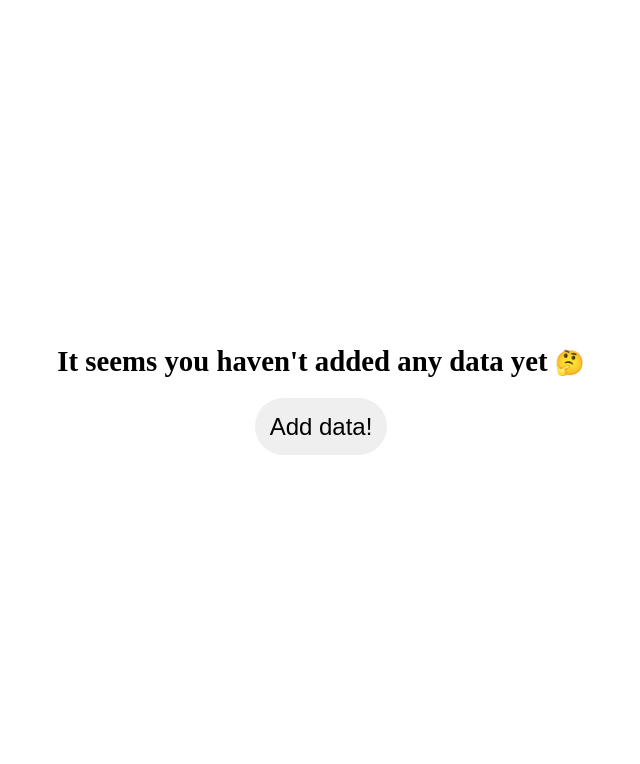
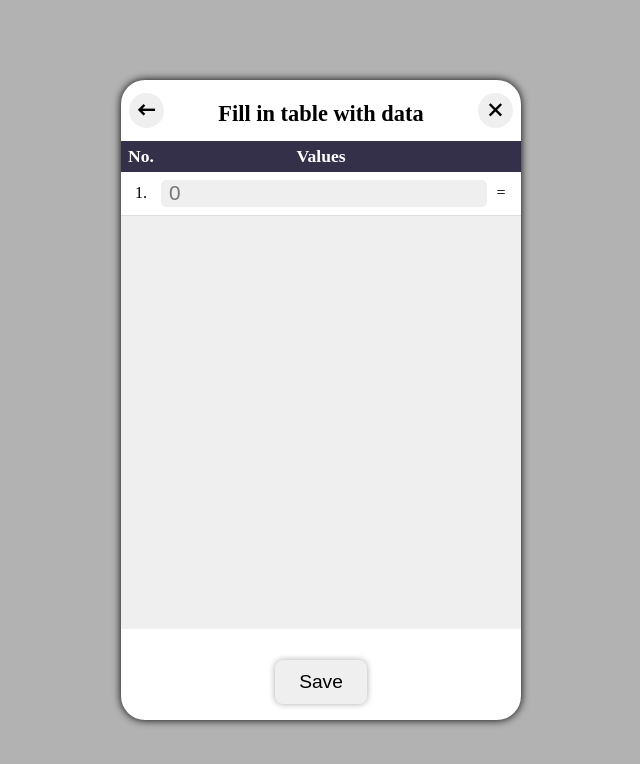
Before and after one commit to Marcin15/Mpso, an Angular app: page / in a window 1280 px wide. Shown: the top 764 px of the page, without its empty margins (319-959 px from the left). Built offline with nearby package versions, Linux system fonts and the light colour scheme; what ng2-charts would draw is missing.

Commit message:
style(data-insert-dialog): Add final styles

```diff
--- a/src/app/app.component.html
+++ b/src/app/app.component.html
@@ -1,4 +1,4 @@
-<ng-container *ngIf="selectedProfile; else noChartDataTemplate">
+<!-- <ng-container *ngIf="selectedProfile; else noChartDataTemplate">
   <div class="selectedProfile">
     <div class="add-new-wrapper">
       <button>Manage profiles</button>
@@ -22,7 +22,7 @@
 <app-basic-information-dialog *ngIf="showDataInsertDialog"
                               (closeDialog)="showDataInsertDialog = false"
                               (getUserProfileData)="getProfileData($event)">
-</app-basic-information-dialog>
+</app-basic-information-dialog> -->
 
 <!--
 <app-data-manager *ngIf="!showDataInsertComponent"
@@ -32,3 +32,7 @@
 <!-- <app-data-insert>
 
 </app-data-insert> -->
+
+<app-data-insert-dialog>
+
+</app-data-insert-dialog>
--- a/src/app/components/dialogs/data-insert-dialog/data-insert-dialog.component.html
+++ b/src/app/components/dialogs/data-insert-dialog/data-insert-dialog.component.html
@@ -1,15 +1,26 @@
 <div class="overlay" (click)="closeDialogClick()"></div>
 <div class="container">
-    <!-- <div class="dialog-wrapper"> -->
-        <div class="title-wrapper">
+    <div class="dialog-wrapper"></div>
+    <div class="header-container">
+        <div class="header-wrapper">
+            <button class="header-button">
+                <span class="material-symbols-outlined">
+                    keyboard_backspace
+                </span>
+            </button>
             <span>Fill in table with data</span>
+            <button class="header-button right">
+                <span class="material-symbols-outlined"> close </span>
+            </button>
         </div>
+    </div>
+    <div class="table-wrapper">
+        <div class="test">
             <table #dataInsertTable>
                 <colgroup>
-                <col span="1" style="width: 15%" />
-                <col span="1" style="width: 75%" />
+                    <col span="1" style="width: 10%" />
+                    <col span="1" style="width: 80%" />
                 </colgroup>
-
                 <thead>
                     <th>No.</th>
                     <th>Values</th>
@@ -23,16 +34,14 @@
                             let last = last
                         "
                     >
-                    <tr
-                        [ngClass]="{ dragging: item.isDragging }"
-                        draggable="true"
-                    >
+                        <tr [ngClass]="{ dragging: item.isDragging }">
                             <td class="No-row">
                                 <span>{{ i + 1 }}.</span>
                             </td>
                             <td class="input-row">
                                 <input
                                     type="number"
+                                    placeholder="0"
                                     [(ngModel)]="item.value"
                                     (keydown)="removeEmptyRow($event, i)"
                                 />
@@ -47,14 +56,23 @@
                                 <div
                                     [ngClass]="{ 'insert-row-tooltip': !last }"
                                     (click)="insertNewRow(i)"
-                            ></div>
+                                >
+                                    <span
+                                        *ngIf="!last"
+                                        class="material-symbols-outlined"
+                                    >
+                                        add_circle
+                                    </span>
+                                </div>
                             </td>
                         </tr>
                     </ng-container>
                 </tbody>
             </table>
-        <section class="footer">
+        </div>
+    </div>
+    <div class="footer">
+        <span class="line-separator"></span>
         <button class="save" (click)="saveClick()">Save</button>
-        </section>
-    <!-- </div> -->
     </div>
+</div>
--- a/src/app/components/dialogs/data-insert-dialog/data-insert-dialog.component.scss
+++ b/src/app/components/dialogs/data-insert-dialog/data-insert-dialog.component.scss
@@ -1,5 +1,5 @@
-$tooltip-width: 2rem;
-$tooltip-height: 1.2rem;
+$tooltip-width: 1.6rem;
+$tooltip-height: 1.5rem;
 
 .overlay {
     position: fixed;
@@ -18,93 +18,150 @@ $tooltip-height: 1.2rem;
     top: 50%;
     left: 50%;
     transform: translate(-50%, -50%);
+    width: 500px;
+    height: 80vh;
+    background-color: transparent;
+    user-select: none;
+}
+
+.dialog-wrapper {
+    position: absolute;
     width: 400px;
     height: 80vh;
+    // background: linear-gradient(45deg, rgba(74,89,195,1) 20%, rgba(176,103,173,1) 100%);
     background-color: #fff;
-    border-radius: 1rem;
+    top: 50%;
+    left: 50%;
+    transform: translate(-50%, -50%);
+    border-radius: 1.5rem;
+    box-shadow: 0 0 0.5rem #000;
+    z-index: -2;
 }
 
-// .dialog-wrapper {
-//     position: relative;
-//     width: 400px;
-//     height: 60vh;
-
-// }
-
-.title-wrapper {
+.header-container {
+    height: 10%;
     display: flex;
     justify-content: center;
 
-    .title {
+    .header-wrapper {
+        display: flex;
+        justify-content: space-between;
+        align-items: center;
+        width: 80%;
+
+        .header-button {
+            position: relative;
+            outline: none;
+            border: none;
+            border-radius: 50%;
+            height: 35px;
+            width: 35px;
+            cursor: pointer;
+            margin-left: .5rem;
+
+            .material-symbols-outlined {
+                position: absolute;
+                left: 50%;
+                transform: translate(-50%, -50%);
+                margin: 0 auto;
+                font-weight: 2rem;
+            }
+        }
+
+        .right {
+            margin-left: 0;
+            margin-right: .5rem;
+        }
+
+        span {
             border: none;
             outline: none;
             text-align: center;
-        font-size: 1.3rem;
+            font-size: 1.4rem;
             font-weight: 600;
             margin: 1rem 0 0.5rem;
         }
     }
+}
 
-table {
-    width: 100%;
-    border-collapse: collapse;
-    user-select: none;
-    // overflow: hidden;
-    padding: .5rem;
+.table-wrapper {
+    display: flex;
+    justify-content: center;
+    height: 80%;
+    overflow: auto;
 
-    thead {
-        background-color: antiquewhite;
-
-        th {
+    thead th {
         position: sticky;
         top: 0;
-            font-size: 1.1rem;
-            padding: .3rem 0;
-
-            &:first-child {
-                border-top-left-radius: 1rem;
+        z-index: 3;
     }
 
-            &:last-child {
-                border-top-right-radius: 1rem;
-            }
+    &::-webkit-scrollbar {
+        display: none;
     }
 }
 
-    tbody {
+.test {
+    display: flex;
+    justify-content: center;
+    width: 80%;
+    background-color: #efefef;
+}
+
+table {
+    border-collapse: collapse;
+    width: 100%;
+    padding: 0.5rem;
+    height: 70px;
+}
+
+th,
+td {
+    padding: 0.5rem 0;
+}
+
+th {
+    background-color: #343049;
+    font-size: 1.1rem;
+    padding: 0.3rem 0;
+    color: #fff;
+
+    // &:first-child {
+    //     // border-top-left-radius: 1rem;
+    // }
+
+    // &:last-child {
+    //     // border-top-right-radius: 1rem;
+    // }
+}
 
 tr {
-            height: 2rem;
-            background-color: #efefef;
-            user-select: none;
-            border-bottom: 1px solid #bbb;
+    display: table-row;
+    align-items: center;
+    height: 20px;
+    background-color: #fff;
+    border-bottom: 1px solid #ddd;
+    // transition: 250ms;
 
     &:nth-of-type(even) {
-                background-color: #d9d9d9;
-
-                .input-row input {
-                    background-color: #f9f9f9;
-                }
+        background-color: #f6f6f6;
     }
 
     &.dragging {
         background-color: #bbb;
     }
-
-            .No-row {
-                text-align: center;
 }
 
-            .input-row {
 input {
-                    padding: .2rem .5rem;
+    padding: 0.2rem 0.5rem;
     width: 96.9%;
     height: 1.3rem;
     font-size: 1.3rem;
     outline: none;
     border: none;
     border-radius: 5px;
-                    background-color: #e6e6e6;
+    background-color: #efefef;
+    transition: 250ms;
 
     &[type="number"] {
         -moz-appearance: textfield;
@@ -114,56 +171,95 @@ table {
     &::-webkit-inner-spin-button {
         -webkit-appearance: none;
     }
+
+    &:focus {
+        background-color: #e2e2e2;
     }
 }
 
+.No-row {
+    text-align: center;
+}
+
 .moveHandler {
+    text-align: center;
     position: relative;
-                user-select: none;
-                text-align: center;
     cursor: pointer;
 
     .insert-row-tooltip {
+        display: flex;
+        justify-content: flex-start;
         visibility: hidden;
         opacity: 0;
         position: absolute;
         top: calc(-1 * $tooltip-height / 2);
-                    left: 40px;
+        left: 53px;
+        top: -12.5px;
         width: $tooltip-width;
         height: $tooltip-height;
+        border-top-right-radius: 0.5rem;
+        border-bottom-right-radius: 0.5rem;
         z-index: 2;
-                    background-color: white;
-                    transition-property: opacity, visibility;
-                    transition-duration: 200ms;
+        background-color: #343049;
+        transition-property: visibility;
+        transition-delay: 500ms;
         transition-timing-function: ease-in-out;
+
+        &::after {
+            content: "";
+            position: absolute;
+            background-color: #343049;
+            width: calc($tooltip-height - 7px);
+            height: calc($tooltip-height - 7px);
+            transform: translateY(-50%) translateX(-8.5px) rotate(45deg);
+            transform-origin: center;
+            top: calc(50%);
+            left: 0;
+            z-index: -1;
+        }
     }
 
     &:hover .insert-row-tooltip {
         visibility: visible;
         opacity: 1;
         z-index: 2;
+
+        transition-delay: 0s;
     }
 
     &:active .insert-row-tooltip {
         opacity: 0;
     }
-            }
-        }
+
+    .material-symbols-outlined {
+        color: #eee;
     }
 }
 
 .footer {
     display: flex;
-    justify-content: center;
+    justify-content: space-between;
     align-items: center;
+    flex-direction: column;
     height: 15%;
+    width: 80%;
+    margin: 0 auto;
+
+    .line-separator {
+        justify-self: flex-start;
         width: 100%;
+        height: 0px;
+        background-color: transparent;
+        box-shadow: 0 0px 5px #000;
+    }
 
     button {
         border: none;
-        padding: 0.5rem 1.2rem;
+        padding: 0.7rem 1.5rem;
+        margin-bottom: 1rem;
         border-radius: 0.5rem;
         font-size: 1.2rem;
+        box-shadow: 0 0 6px #aaa;
         cursor: pointer;
     }
 }
--- a/src/app/components/dialogs/data-insert-dialog/data-insert-dialog.component.ts
+++ b/src/app/components/dialogs/data-insert-dialog/data-insert-dialog.component.ts
@@ -27,11 +27,6 @@ export class DataInsertDialogComponent implements AfterViewInit {
   };
 
   tableRowsArray: DataInsertInput[] = [
-    {value: 1, isDragging: false},
-    {value: 2, isDragging: false},
-    {value: 3, isDragging: false},
-    {value: 4, isDragging: false},
-    {value: 5, isDragging: false},
     {value: null, isDragging: false},
   ];
 
--- a/src/index.html
+++ b/src/index.html
@@ -1,11 +1,15 @@
-<!doctype html>
+<!DOCTYPE html>
 <html lang="en">
     <head>
-  <meta charset="UTF-8">
+        <meta charset="UTF-8" />
         <title>Mpso</title>
-  <base href="/">
-  <meta name="viewport" content="width=device-width, initial-scale=1">
-  <link rel="icon" type="image/x-icon" href="favicon.ico">
+        <base href="/" />
+        <meta name="viewport" content="width=device-width, initial-scale=1" />
+        <link rel="icon" type="image/x-icon" href="favicon.ico" />
+        <link
+            rel="stylesheet"
+            href="https://fonts.googleapis.com/css2?family=Material+Symbols+Outlined:opsz,wght,FILL,GRAD@20..48,100..700,0..1,-50..200"
+        />
     </head>
     <body>
         <app-root></app-root>
```
Lines whose indentation alone changed are shown as unchanged.
